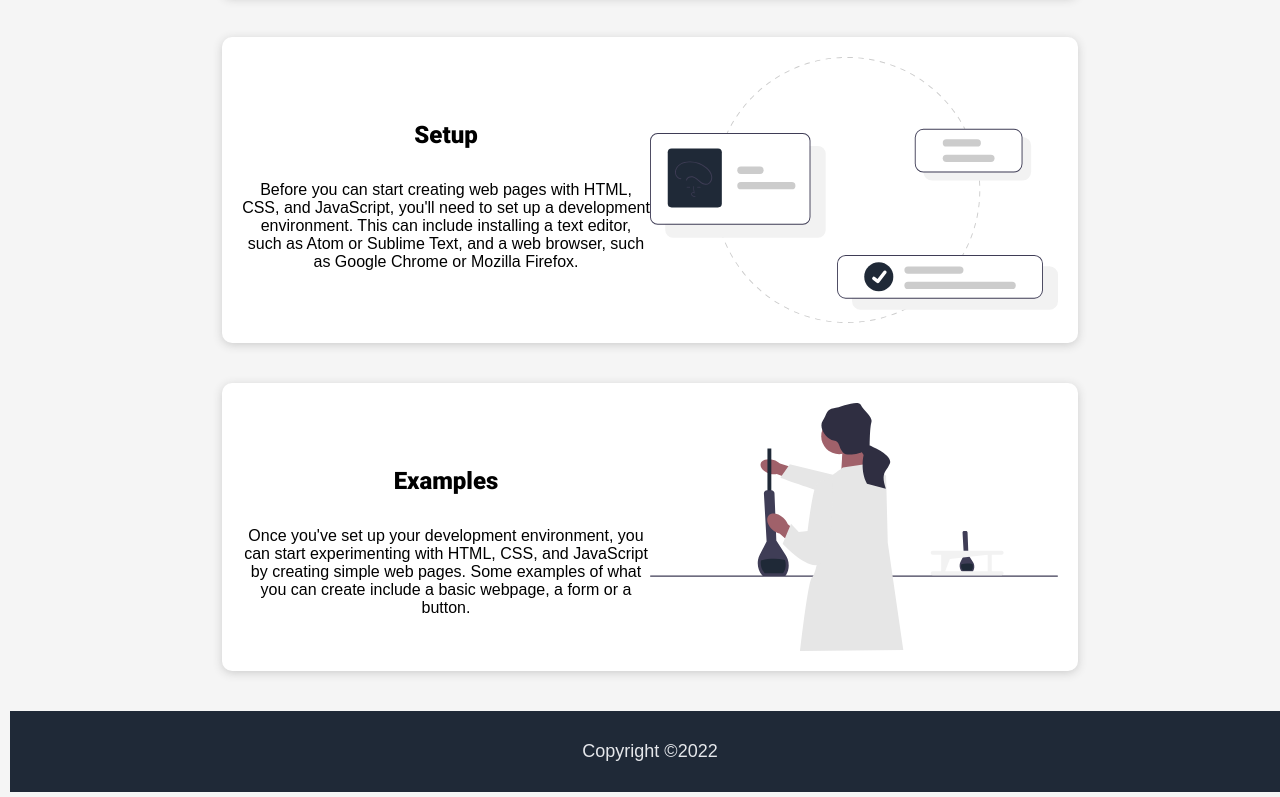
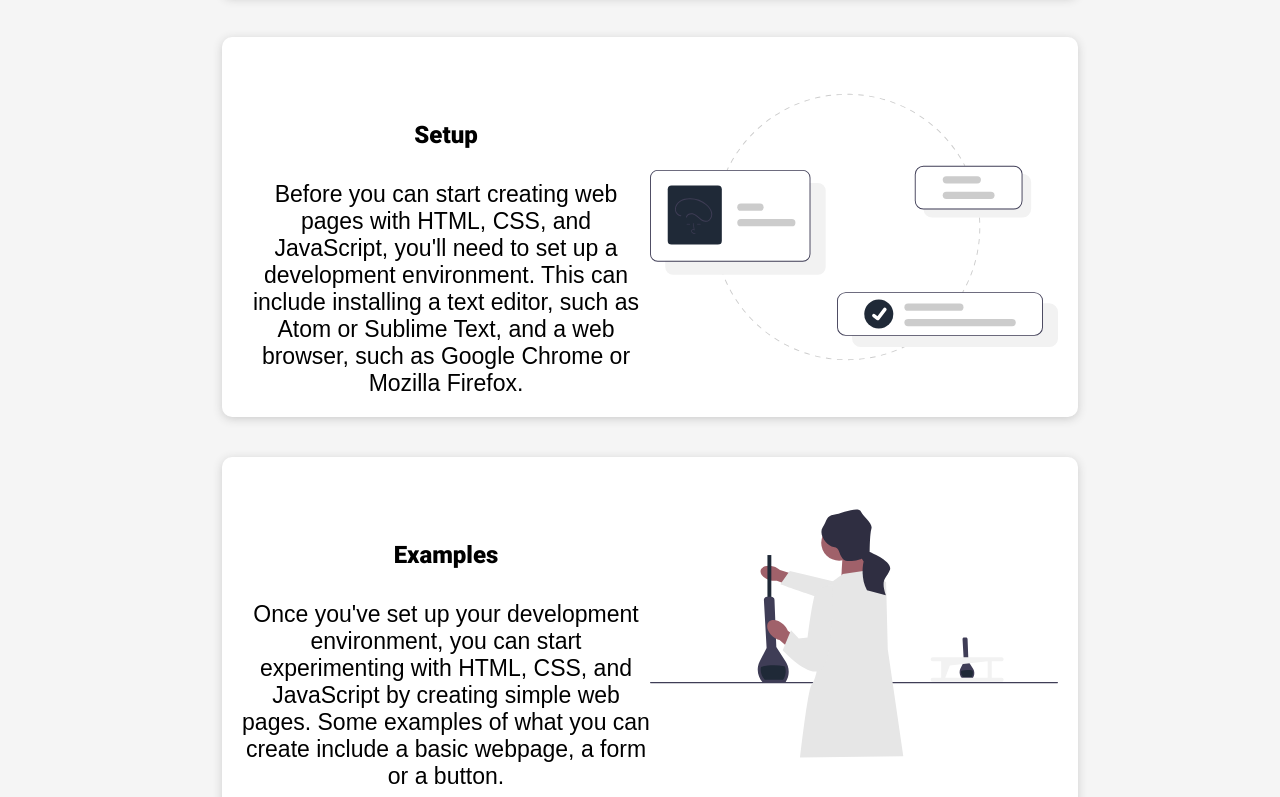
Before and after one commit to KRN-8/WebSite_BN-Course_CSS-group, a plain HTML site: page pages/gettingstarted.html in a window 1280 px wide. Shown: the part 443-1240 px from the top of the page. Drawn offline with Linux system fonts and the light colour scheme.

Commit message:
- update card paragraph

```diff
--- a/css/gettingstarted.css
+++ b/css/gettingstarted.css
@@ -53,6 +53,10 @@ nav {
   flex-direction: column;
   gap: 2rem;
   text-align: center;
+}
+
+.dec p {
+  font-size: 23px;
 }
 
 .topnav-right {
```
